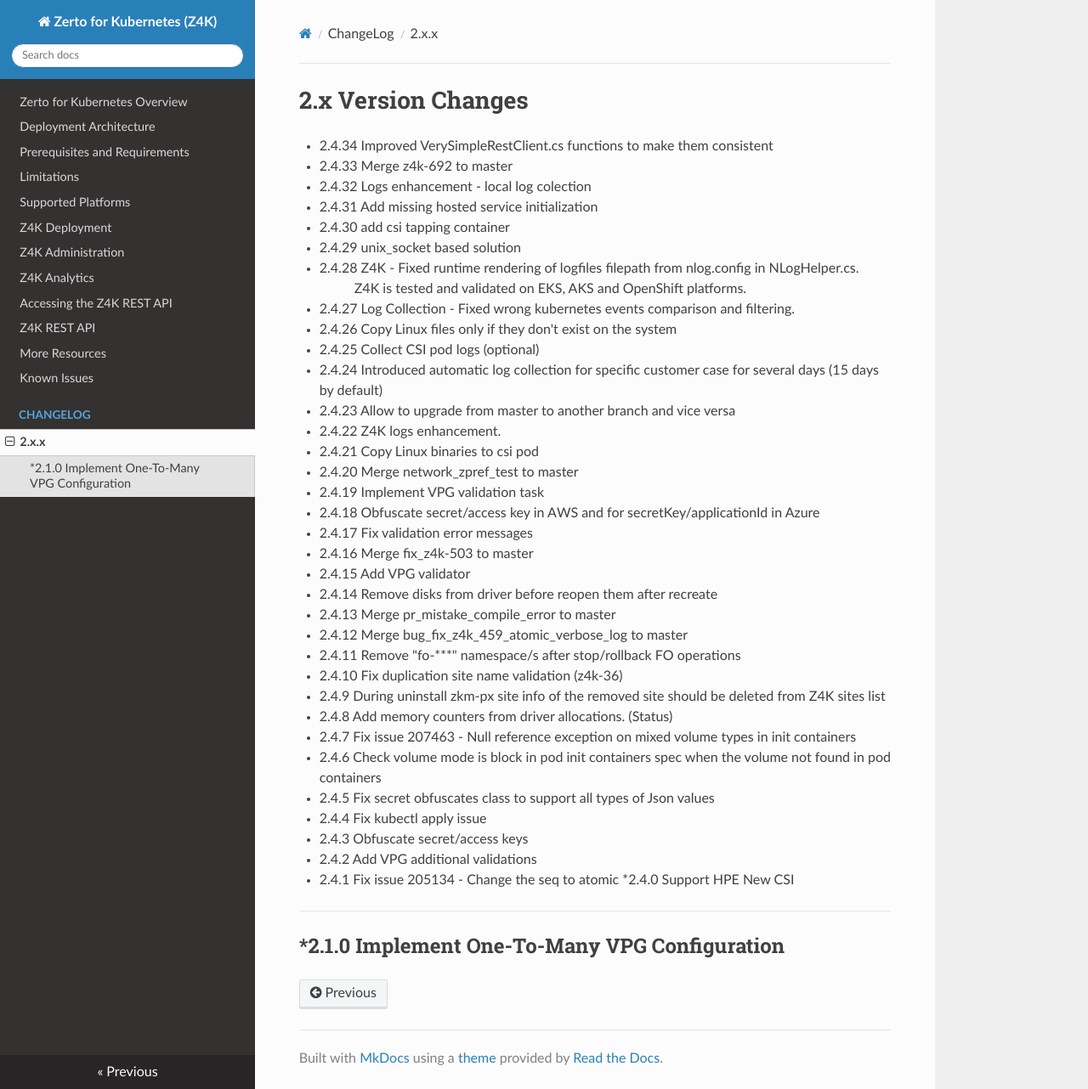
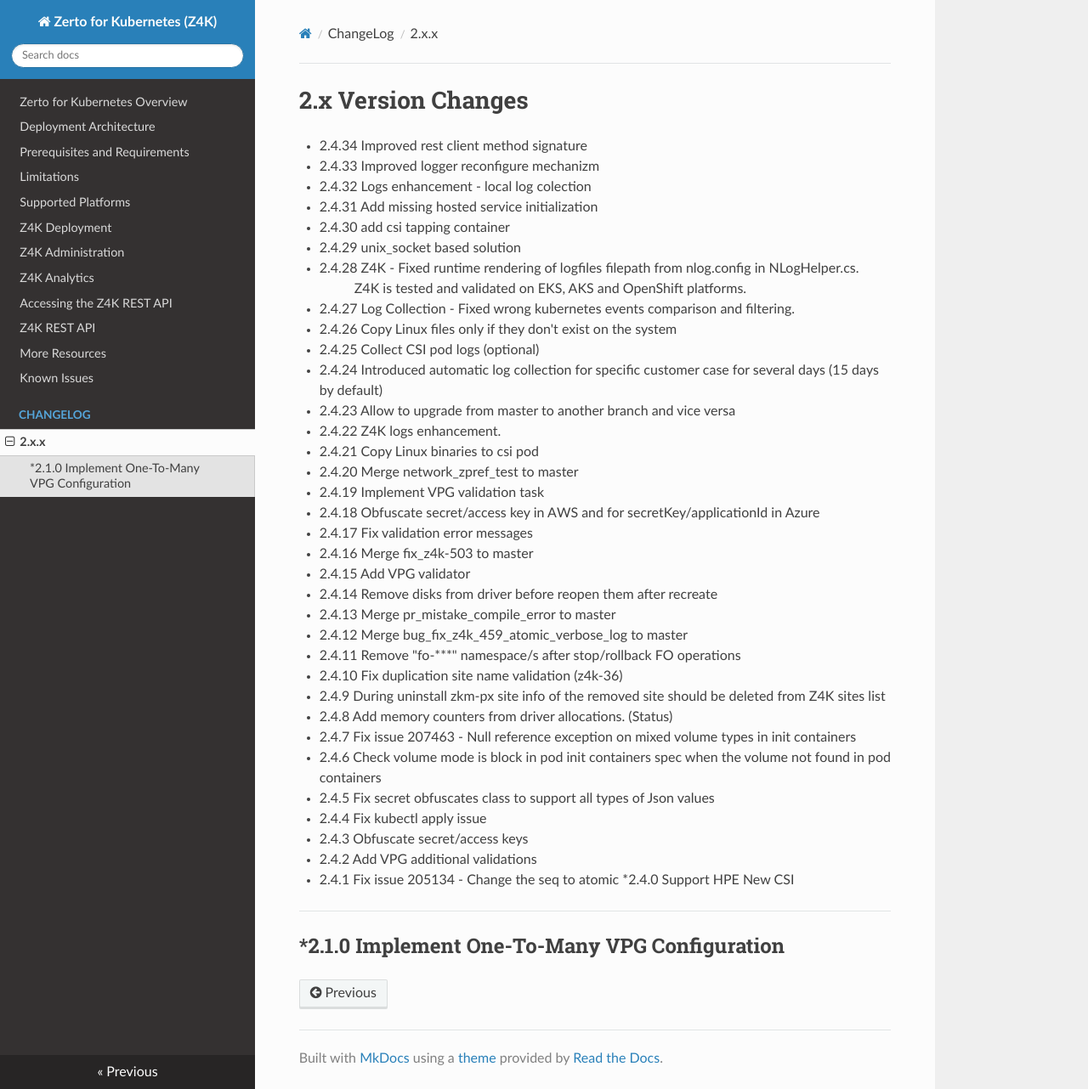
Before and after one commit to ZertoPublic/Z4K, an MkDocs documentation site: the page built from docs/changes/version2.x.x.md, in a window 1280 px wide and 1282 px high. Shown: the whole window at 85% size. Built offline with MkDocs 1.6.1, drawn with Linux system fonts in a browser that asks for light colours.

Commit message:
Update version2.x.x.md

```diff
--- a/docs/changes/version2.x.x.md
+++ b/docs/changes/version2.x.x.md
@@ -1,7 +1,7 @@
 2.x Version Changes
 ===================
-* 2.4.34 Improved VerySimpleRestClient.cs functions to make them consistent
-* 2.4.33 Merge z4k-692 to master
+* 2.4.34 Improved rest client method signature
+* 2.4.33 Improved logger reconfigure mechanizm
 * 2.4.32 Logs enhancement - local log colection
 * 2.4.31 Add missing hosted service initialization
 * 2.4.30 add csi tapping container
```
